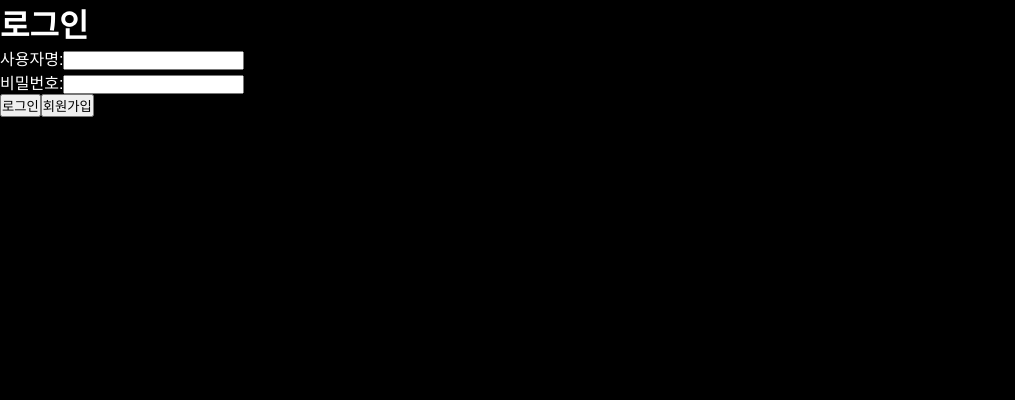
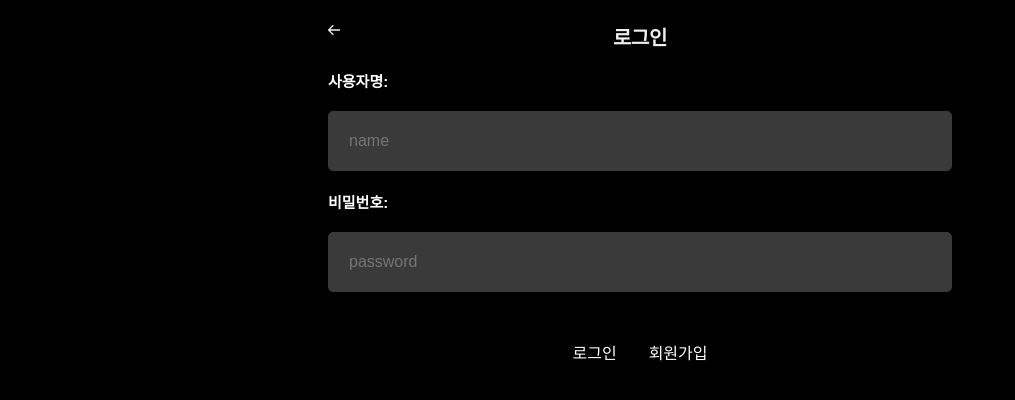
Before and after one commit to GDSC-KNU/2nd-1st-Project-Team3, a React (Create React App) app: page /login in a window 1280 px wide. Shown: the top 400 px of the page, without its empty margins (0-1015 px from the left). Built offline with nearby package versions, Linux system fonts and the light colour scheme.

Commit message:
LoginPage, SignupPage css 수정

```diff
--- a/src/components/search/Search.jsx
+++ b/src/components/search/Search.jsx
@@ -42,7 +42,7 @@ const LoginButton = styled.button`
   border-radius: 5px;
   padding: 10px;
   transition: background-color 0.3s ease;
-  z-index: 1; /* 다른 요소보다 앞에 표시 */
+  z-index: 1;
 
   &:hover {
     background-color: #555555;
--- a/src/pages/login/LoginPage.jsx
+++ b/src/pages/login/LoginPage.jsx
@@ -1,5 +1,120 @@
 import React, { useState } from "react";
 import { useNavigate } from "react-router-dom";
+import { Link, useParams } from "react-router-dom";
+import styled from "styled-components";
+import { BiArrowBack } from "react-icons/bi";
+
+const LoginWrapper = styled.div`
+  padding-left: 16px;
+  padding-right: 16px;
+  min-height: 0;
+`;
+
+const LoginHead = styled.div`
+  position: fixed;
+  left: 0;
+  top: 0;
+  width: 100%;
+  background: black;
+  z-index: 9000;
+  height: 56px;
+`;
+
+const LoginNav = styled.div`
+  position: relative;
+  width: 50%;
+  margin: 0 auto;
+  margin-top:10px;
+  overflow: hidden;
+  justify-content: space-between;
+`;
+
+const BackLink = styled(Link)`
+  position: absolute;
+  left: 6px;
+  top: 12px;
+  color: #efefef;
+  z-index: 9001;
+  }
+`;
+
+const LoginTitle = styled.h1`
+  margin: 0 auto;
+  padding: 0 60px;
+  box-sizing: border-box;
+  max-width: 700px;
+  height: 56px;
+  font-size: 20px;
+  font-weight: 700;
+  text-align: center;
+  line-height: 56px;
+  overflow: hidden;
+  white-space: nowrap;
+  word-break: break-all;
+  text-overflow: ellipsis;
+  letter-spacing: -.02em;
+  color: #efefef;
+  transition: all .3s ease-in;
+`;
+
+const LoginInputWrapper = styled.div`
+  padding-top: 70px;
+  min-height: calc(var(--vh)*100 - 56px);
+  display: flex;
+  flex-direction: column;
+  justify-content: space-between;
+`;
+
+const LoginForm = styled.form`
+  display: flex;
+  flex-direction: column;
+  align-items: center;
+  margin-bottom: 20px;
+`;
+
+const FormField = styled.div`
+  width: 50%;
+  display: flex;
+  flex-direction: column;
+  align-items: center;
+`;
+
+const Label = styled.label`
+  width: 100%;
+  font-weight: 600;
+  font-size: 15px;
+  color: white;
+  text-align: left;
+`;
+
+const Input = styled.input`
+  align-items: center;
+  width: 100%;
+  margin-top:20px;
+  margin-bottom:20px;
+  padding: 20px;
+  font-size: 16px;
+  border-radius:5px;
+  border: 1px solid rgb(58, 58, 58);
+  background-color: rgb(58, 58, 58);
+  boxshadow: none;
+`;
+
+const ButtonWrapper = styled.div`
+  display: flex;
+  margin-top: 20px;
+`;
+
+const Button = styled.button`
+  padding: 8px 16px;
+  border: none;
+  border-radius: 4px;
+  font-size: 16px;
+  margin:auto;
+  background-color: black};
+  color: #fff;
+  cursor: pointer;
+`;
 
 const LoginPage = () => {
   const navigate = useNavigate();
@@ -27,27 +142,47 @@ const LoginPage = () => {
   };
 
   return (
-    <div>
-      <h1>로그인</h1>
-      <form onSubmit={handleSubmit}>
-        <div>
-          <label>사용자명:</label>
-          <input type="text" value={username} onChange={handleUsernameChange} />
-        </div>
-        <div>
-          <label>비밀번호:</label>
-          <input
-            type="password"
-            value={password}
-            onChange={handlePasswordChange}
-          />
-        </div>
-        <button type="submit">로그인</button>
-        <button type="button" onClick={handleSignupClick}>
-          회원가입
-        </button>
-      </form>
-    </div>
+    <LoginWrapper>
+      <LoginHead>
+        <LoginNav>
+          <LoginTitle>로그인</LoginTitle>
+            <BackLink to={"/"}>
+              <BiArrowBack></BiArrowBack>
+            </BackLink>
+        </LoginNav>
+      </LoginHead>
+
+      <LoginInputWrapper>
+        <LoginForm onSubmit={handleSubmit}>
+          <FormField>
+            <Label>사용자명:</Label>
+            <Input
+              placeholder="name"
+              type="text"
+              value={username}
+              onChange={handleUsernameChange}
+            />
+          </FormField>
+          <FormField>
+            <Label>비밀번호:</Label>
+            <Input
+              placeholder="password"
+              type="password"
+              value={password}
+              onChange={handlePasswordChange}
+            />
+          </FormField>
+          <ButtonWrapper>
+            <Button type="submit" primary>
+              로그인
+            </Button>
+            <Button type="button" onClick={handleSignupClick}>
+              회원가입
+            </Button>
+          </ButtonWrapper>
+        </LoginForm>
+      </LoginInputWrapper>
+    </LoginWrapper>
   );
 };
 
--- a/src/pages/signup/SignupPage.jsx
+++ b/src/pages/signup/SignupPage.jsx
@@ -1,4 +1,116 @@
 import React, { useState } from "react";
+import { Link, useParams } from "react-router-dom";
+import styled from "styled-components";
+import { BiArrowBack } from "react-icons/bi";
+
+const SignupWrapper = styled.div`
+  padding-left: 16px;
+  padding-right: 16px;
+  min-height: 0;
+`;
+
+const SignupHead = styled.div`
+  position: fixed;
+  left: 0;
+  top: 0;
+  width: 100%;
+  background: black;
+  z-index: 9000;
+  height: 56px;
+`;
+
+const SignupNav = styled.div`
+  position: relative;
+  width: 50%;
+  margin: 0 auto;
+  margin-top:10px;
+  overflow: hidden;
+  justify-content: space-between;
+`;
+
+const BackLink = styled(Link)`
+  position: absolute;
+  left: 6px;
+  top: 12px;
+  color: #efefef;
+  z-index: 9001;
+  }
+`;
+
+const SignupTitle = styled.h1`
+  margin: 0 auto;
+  padding: 0 60px;
+  box-sizing: border-box;
+  max-width: 700px;
+  height: 56px;
+  font-size: 20px;
+  font-weight: 700;
+  text-align: center;
+  line-height: 56px;
+  overflow: hidden;
+  white-space: nowrap;
+  word-break: break-all;
+  text-overflow: ellipsis;
+  letter-spacing: -.02em;
+  color: #efefef;
+  transition: all .3s ease-in;
+`;
+
+const SignupInputWrapper = styled.div`
+  padding-top: 70px;
+  min-height: calc(var(--vh)*100 - 56px);
+  display: flex;
+  flex-direction: column;
+  justify-content: space-between;
+`;
+
+const SignupForm = styled.form`
+  display: flex;
+  flex-direction: column;
+  align-items: center;
+  margin-bottom: 20px;
+`;
+
+const FormField = styled.div`
+  width: 50%;
+  display: flex;
+  flex-direction: column;
+  align-items: center;
+`;
+
+const Label = styled.label`
+  width: 100%;
+  font-weight: 600;
+  font-size: 15px;
+  color: white;
+  text-align: left;
+`;
+
+const Input = styled.input`
+  align-items: center;
+  width: 100%;
+  margin-top:20px;
+  margin-bottom:20px;
+  padding: 20px;
+  font-size: 16px;
+  border-radius:5px;
+  border: 1px solid rgb(58, 58, 58);
+  background-color: rgb(58, 58, 58);
+  boxshadow: none;
+`;
+
+const Button = styled.button`
+  padding: 8px 16px;
+  border: none;
+  border-radius: 4px;
+  font-size: 16px;
+  background-color: black;
+  color: #fff;
+  cursor: pointer;
+`;
+
+
+
 
 const SignupPage = () => {
   const [username, setUsername] = useState("");
@@ -23,24 +135,39 @@ const SignupPage = () => {
   };
 
   return (
-    <div>
-      <h1>회원가입</h1>
-      <form onSubmit={handleSubmit}>
-        <div>
-          <label>사용자명:</label>
-          <input type="text" value={username} onChange={handleUsernameChange} />
-        </div>
-        <div>
-          <label>비밀번호:</label>
-          <input
-            type="password"
-            value={password}
-            onChange={handlePasswordChange}
-          />
-        </div>
-        <button type="submit">가입하기</button>
-      </form>
-    </div>
+    <SignupWrapper>
+      <SignupHead>
+        <SignupNav>
+          <SignupTitle>회원가입</SignupTitle>
+          <BackLink to="/login">
+            <BiArrowBack />
+          </BackLink>
+        </SignupNav>
+      </SignupHead>
+
+      <SignupInputWrapper>
+        <SignupForm onSubmit={handleSubmit}>
+          <FormField>
+            <Label>사용자명:</Label>
+            <Input
+              type="text"
+              value={username}
+              onChange={handleUsernameChange}
+            />
+          </FormField>
+          <FormField>
+            <Label>비밀번호:</Label>
+            <Input
+              type="password"
+              value={password}
+              onChange={handlePasswordChange}
+            />
+          </FormField>
+          <Button type="submit">가입하기</Button>
+        </SignupForm>
+      </SignupInputWrapper>
+
+    </SignupWrapper>
   );
 };
 
```
